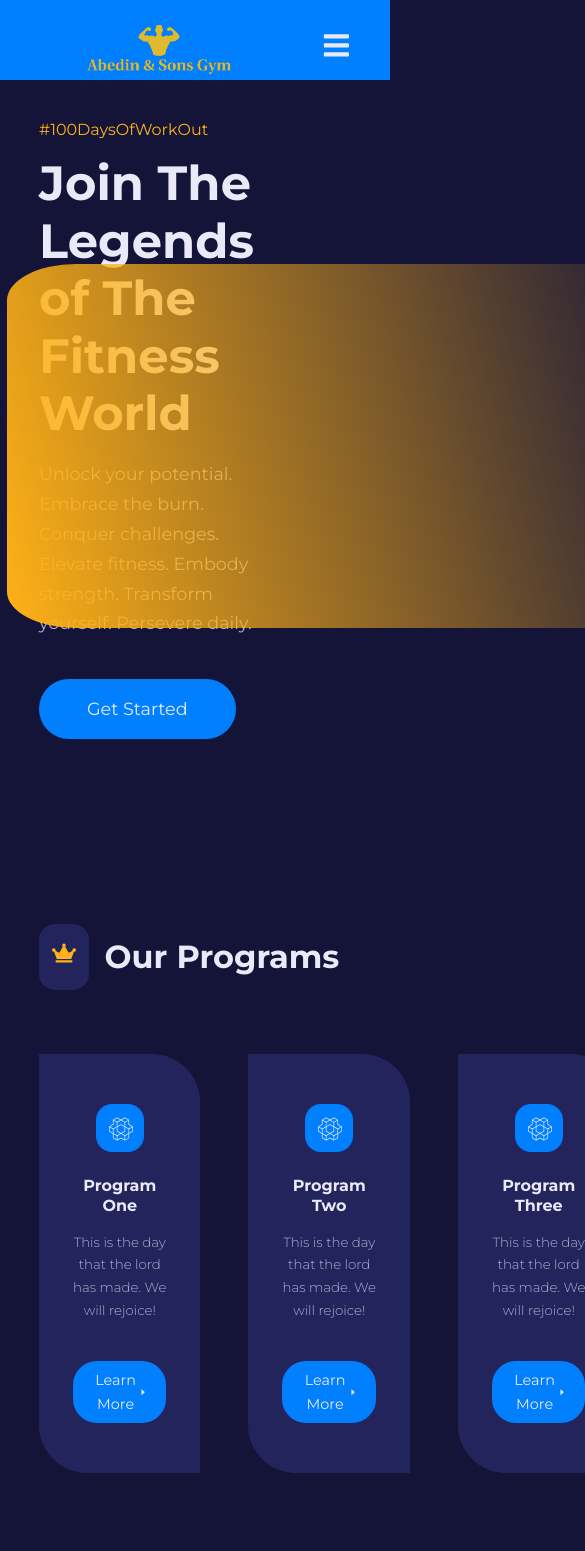
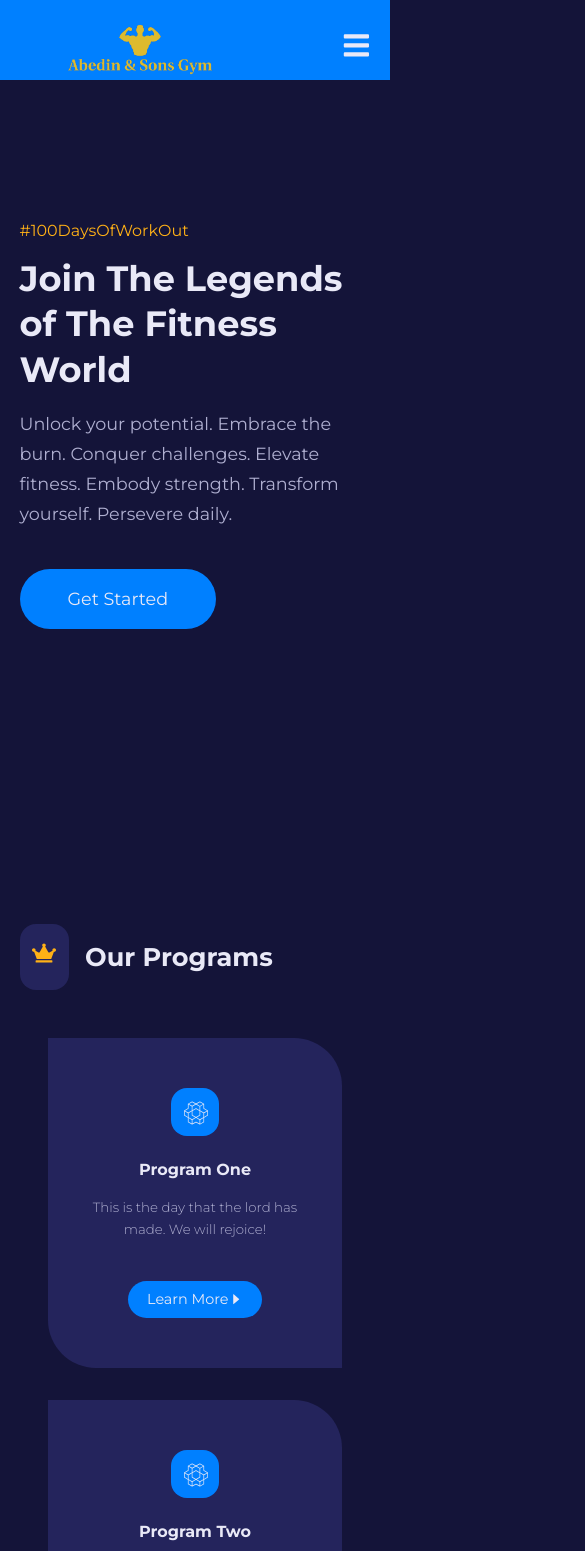
Before and after one commit to MehediMashfan086/react-project-gym, a React (Create React App) app: page / in a window 390 px wide. Shown: the top 1551 px of the page, 585 px wide, since content can reach past the window. Built offline with nearby package versions, Linux system fonts and the light colour scheme.

Commit message:
Home page components media query done

```diff
--- a/src/index.css
+++ b/src/index.css
@@ -174,3 +174,32 @@ section {
     display: block;
     font-weight: 300;
 }
+
+
+/* Media Queries (medium screen) */
+
+@media screen and (max-width: 1024px) {
+    .container {
+        width: var(--container-width-md);
+    }
+
+    h1 {
+        font-size: 2rem;
+    }
+
+    h2 {
+        font-size: 1.6rem;
+    }
+}
+
+
+
+/* Media Queries (small screen) */
+
+@media screen and (max-width: 600px) {
+    h1 {
+        font-size: 2.2rem;
+        line-height: 1.3;
+    }
+
+}
--- a/src/pages/Home/Home.css
+++ b/src/pages/Home/Home.css
@@ -285,3 +285,146 @@ footer {
     border-top: 2px solid var(--color-primary-variant);
     margin-top: 5rem;
 }
+
+
+
+
+/* Media Queries (medium screen) */
+
+@media screen and (max-width: 1024px) {
+    /* MAIN HEADER */
+    .main-header {
+        height: fit-content;
+        padding: 12rem 0;
+    }
+
+    .main-header-container {
+        gap: 0;
+    }
+
+    .main-header-circle {
+        width: 20rem;
+        height: 12.4rem;
+    }
+
+
+    /* OUR PROGRAMS */
+    .programs-wrapper {
+        grid-template-columns: 1fr 1fr;
+    }
+
+
+    /* VALUES */
+    .values-container {
+        grid-template-columns: 1fr;
+        justify-content: center;
+        gap: 4rem;
+    }
+
+    .values-wrapper {
+        gap: 4rem 3rem;
+    }
+
+    .values-image {
+        display: none;
+    }
+
+
+    /* FAQs */
+    .faqs-wrapper {
+        grid-template-columns: 1fr;
+    }
+
+
+    /* TESTIMONIALS */
+    .testimonials {
+        width: 75%;
+    }
+
+
+    /* FOOTER */
+    .footer-container {
+        grid-template-columns: 1fr 1fr;
+        gap: 4rem;
+    }
+
+}
+
+
+
+/* Media Queries (small screen) */
+
+@media screen and (max-width: 600px) {
+    /* MAIN HEADER */
+    .main-header {
+        margin-top: 0;
+        padding: 12rem 0 0;
+        height: 100vh;
+    }
+
+    .main-header-image, .main-header-circle {
+        display: none;
+    }
+
+    .main-header-container {
+        grid-template-columns: 1fr;
+    }
+
+
+    /* OUR PROGRAMS */
+    .programs-wrapper {
+        grid-template-columns: 1fr;
+        gap: 2rem;
+        margin-top: 3rem;
+    }
+
+    .programs-program {
+        width: 84%;
+        margin: 0 auto;
+    }
+
+
+    /* VALUES */
+    .values-wrapper{
+        grid-template-columns: 1fr;
+        gap: 3rem;
+    }
+
+    .card.values-value {
+        width: 84%;
+        margin: 0 auto;
+    }
+
+
+    /* FAQs */
+    .faqs-wrapper {
+        gap: 1rem;
+        margin-top: 3rem;
+    }
+
+
+    /* TASTIMONIALS */
+    .testimonials {
+        width: 100%;
+    }
+
+
+    /* FOOTER */
+    footer {
+        margin-top: 7rem;
+    }
+
+    .footer-container {
+        grid-template-columns: 1fr;
+        gap: 3rem;
+    }
+
+    .footer-container article {
+        align-items: center;
+    }
+
+    .footer-container article p {
+        text-align: center;
+    }
+
+}
```
